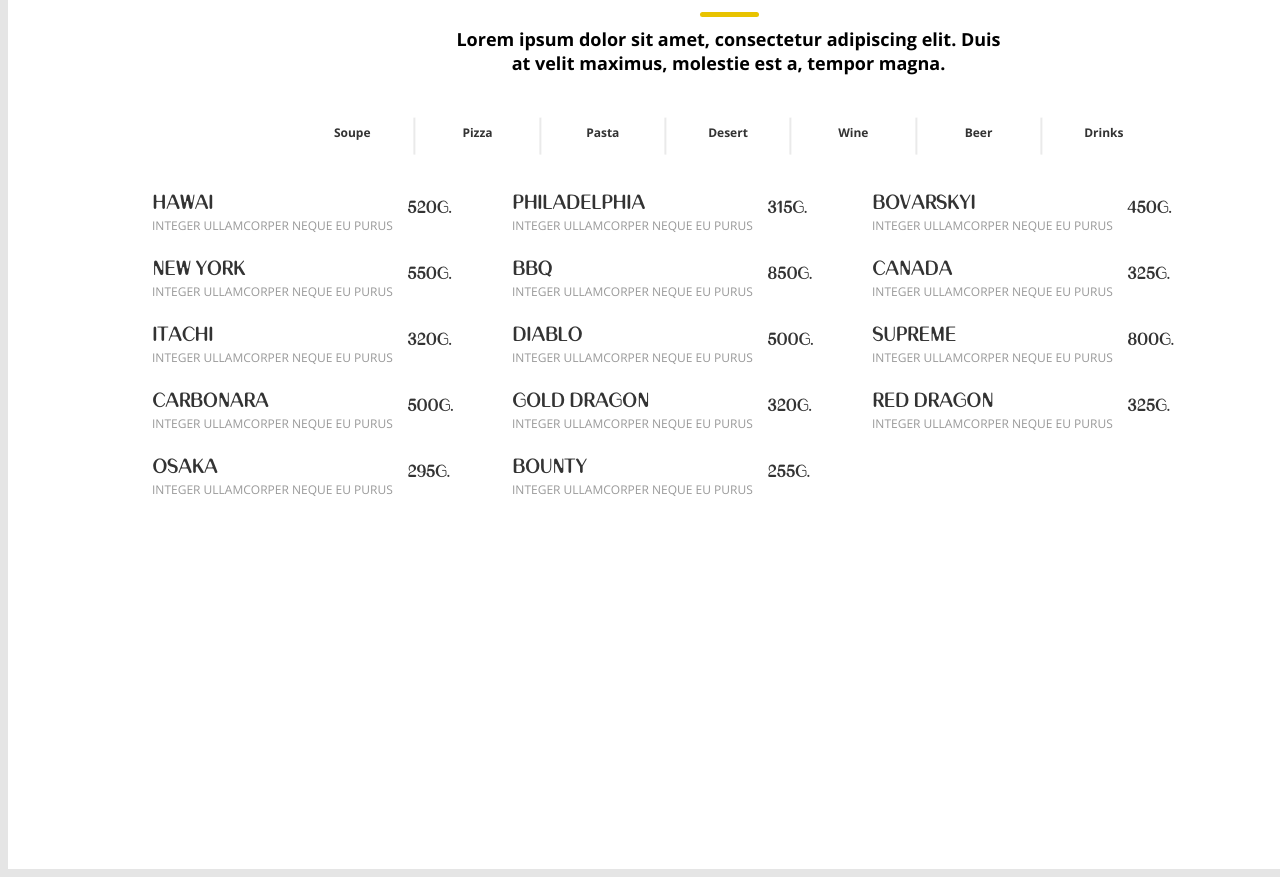
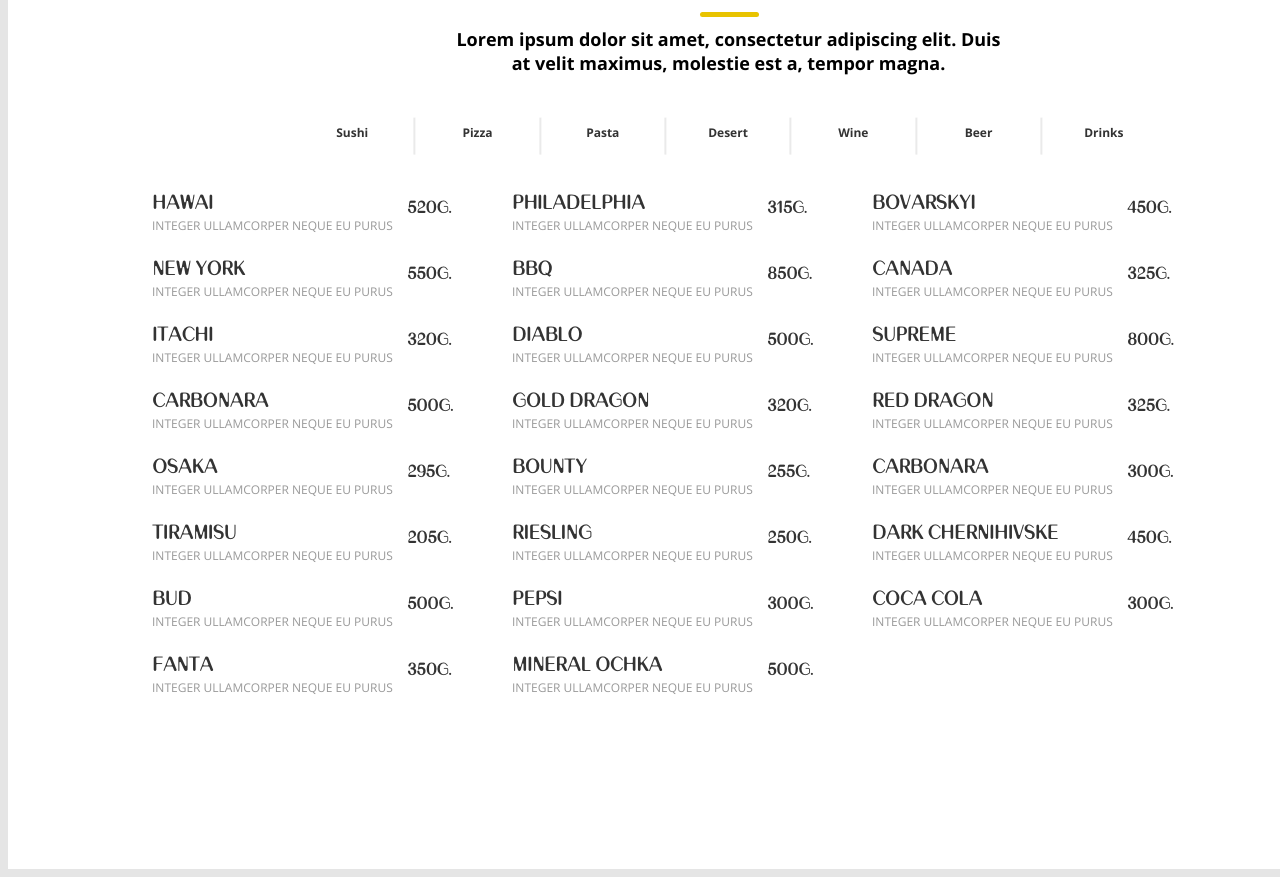
Before and after one commit to SergeyOcheretenko/RestaurantSite, a plain HTML site: page index.html in a window 1280 px wide. Shown: the part 3736-4613 px from the top of the page. Drawn offline with nearby package versions, Linux system fonts and the light colour scheme.

Commit message:
some new items

```diff
--- a/css/style.css
+++ b/css/style.css
@@ -603,8 +603,14 @@ header {
   font-size: 12px;
   line-height: 50px;
   text-align: center;
+  color: #333333;
+  transition: 0.5s;
+}
 
-  color: #333333;
+.menu-button:hover {
+  cursor: pointer;
+  color: red;
+  transition: 0.5s;
 }
 
 .menu-vertical-line {
--- a/index.html
+++ b/index.html
@@ -140,19 +140,19 @@
             <span class="rectangle rectangle-menu"></span>
             <p class="menu-subtitle">Lorem ipsum dolor sit amet, consectetur adipiscing elit. Duis at velit maximus, molestie est a, tempor magna.</p>
             <div class="menu-buttons-block">
-                <button class="menu-button">Soupe</button>
+                <button class="menu-button" onclick="UI.switch_type ( 'sushi' )">Sushi</button>
                 <span class="menu-vertical-line"></span>
-                <button class="menu-button">Pizza</button>
+                <button class="menu-button" onclick="UI.switch_type ( 'pizza' )">Pizza</button>
                 <span class="menu-vertical-line"></span>
-                <button class="menu-button">Pasta</button>
+                <button class="menu-button" onclick="UI.switch_type ( 'pasta' )">Pasta</button>
                 <span class="menu-vertical-line"></span>
-                <button class="menu-button">Desert</button>
+                <button class="menu-button" onclick="UI.switch_type ( 'desert' )">Desert</button>
                 <span class="menu-vertical-line"></span>
-                <button class="menu-button">Wine</button>
+                <button class="menu-button" onclick="UI.switch_type ( 'wine' )">Wine</button>
                 <span class="menu-vertical-line"></span>
-                <button class="menu-button">Beer</button>
+                <button class="menu-button" onclick="UI.switch_type ( 'beer' )">Beer</button>
                 <span class="menu-vertical-line"></span>
-                <button class="menu-button">Drinks</button>
+                <button class="menu-button" onclick="UI.switch_type ( 'drink' )">Drinks</button>
             </div>
             <div class="menu">
                 <div class="menu-item">
--- a/js/api-prototype.js
+++ b/js/api-prototype.js
@@ -6,13 +6,13 @@ class API_prot
         this.byType = null;
     };
 
-    static getByType ( type )
+    getByType ( type )
     {
         this.byType = this.items.filter ( item => item.type == type );
         return this.byType;
     };
 
-    static sortByWeigth ( )
+    sortByWeigth ( )
     {
         let res;
         const sorter = ( f, s ) =>
--- a/src/items.js
+++ b/src/items.js
@@ -89,6 +89,60 @@ const data = `[
     "type": "sushi",
     "name": "Bounty",
     "weight": 255
+},
+{
+    "id": 15,
+    "type": "pasta",
+    "name": "Carbonara",
+    "weight": 300
+},
+{
+    "id": 16,
+    "type": "desert",
+    "name": "Tiramisu",
+    "weight": 205
+},
+{
+    "id": 17,
+    "type": "wine",
+    "name": "Riesling",
+    "weight": 250
+},
+{
+    "id": 18,
+    "type": "beer",
+    "name": "Dark Chernihivske",
+    "weight": 450
+},
+{
+    "id": 19,
+    "type": "beer",
+    "name": "Bud",
+    "weight": 500
+},
+{
+    "id": 20,
+    "type": "drink",
+    "name": "Pepsi",
+    "weight": 300
+},
+{
+    "id": 21,
+    "type": "drink",
+    "name": "Coca Cola",
+    "weight": 300
+},
+{
+    "id": 22,
+    "type": "drink",
+    "name": "Fanta",
+    "weight": 350
+},
+{
+    "id": 23,
+    "type": "drink",
+    "name": "Mineral Ochka",
+    "weight": 500
 }
 
 ]`
```
